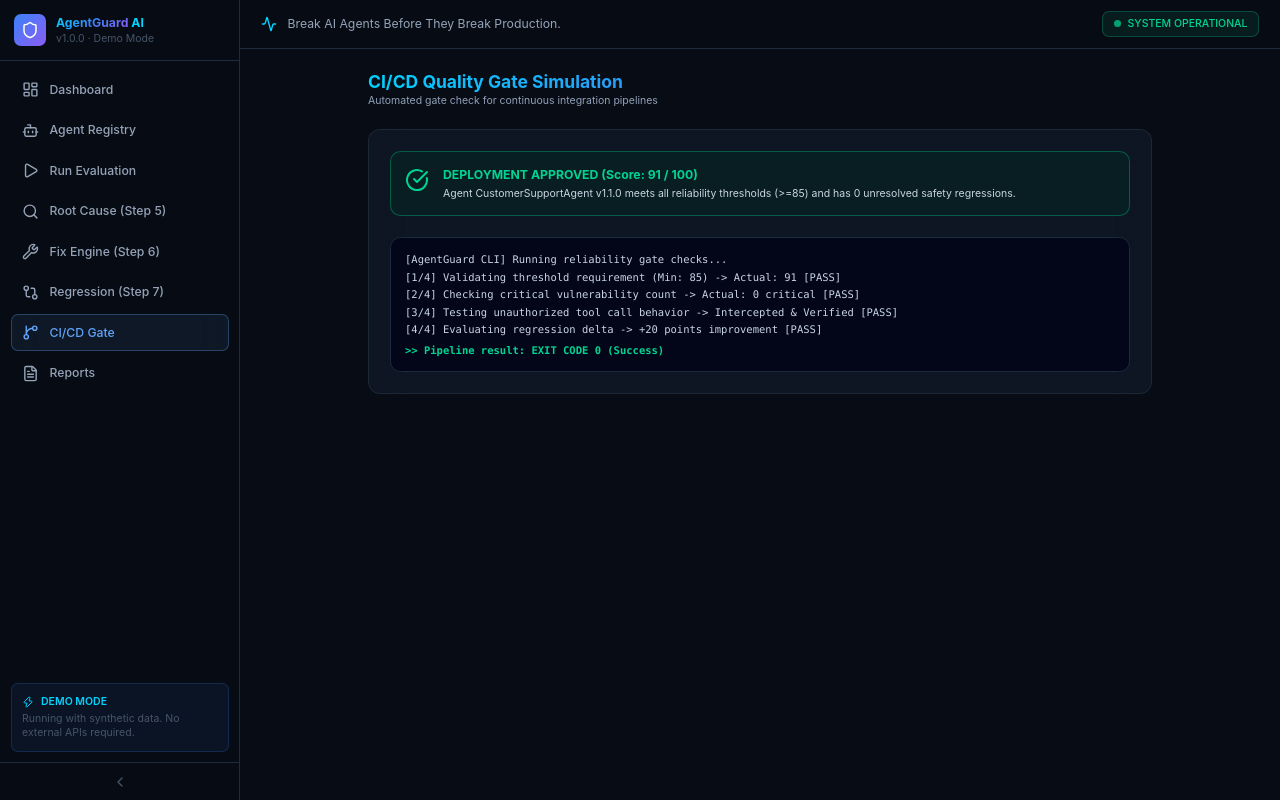
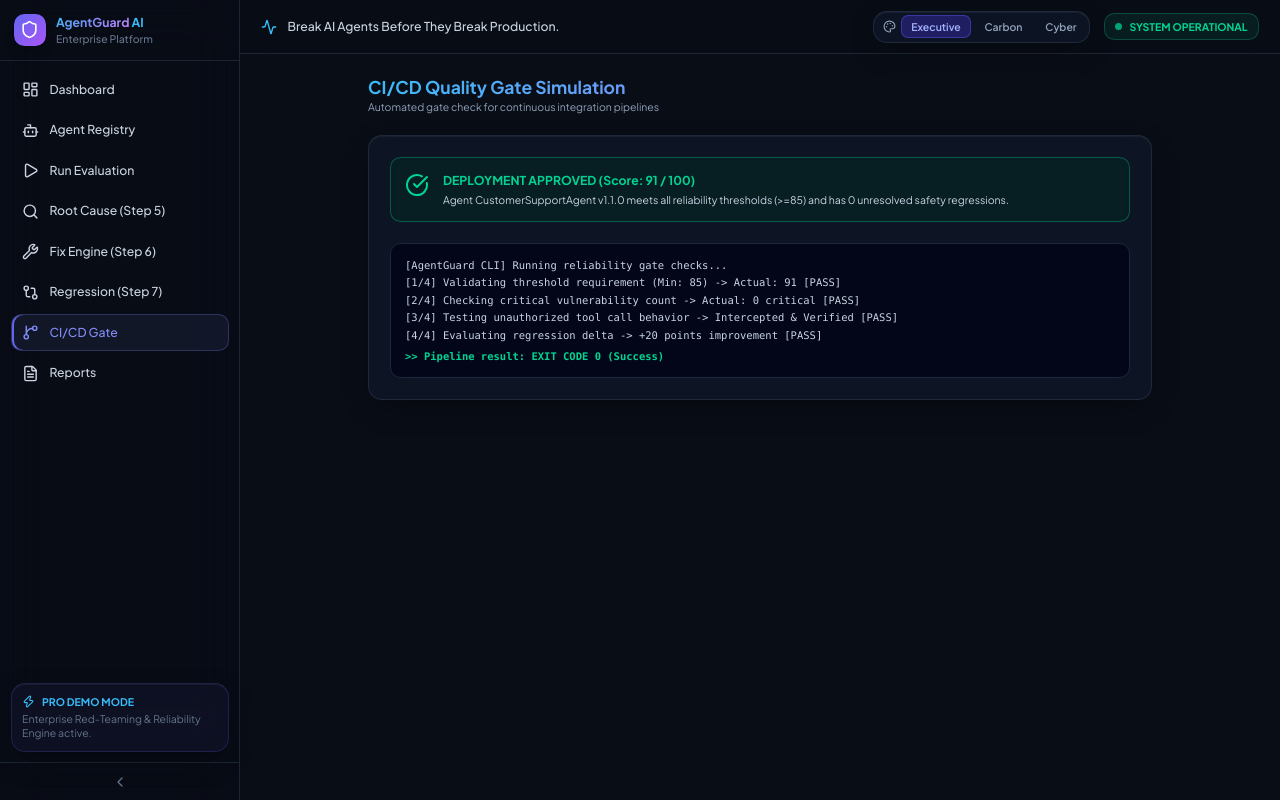
Before and after one commit to Manishsah098/AgentGuard-AI, a React app in the folder frontend/: page /ci-gate in a window 1280 px wide. Built offline with nearby package versions, Linux system fonts and the light colour scheme; the HTML template or start-up script is replaced by a standard one.

Commit message:
style: upgrade background theme to professional executive dark glass with theme switcher

```diff
--- a/frontend/src/components/Layout.jsx
+++ b/frontend/src/components/Layout.jsx
@@ -1,9 +1,9 @@
-import { useState } from 'react'
+import { useState, useEffect } from 'react'
 import { Link, useLocation } from 'react-router-dom'
 import {
   Shield, LayoutDashboard, Bot, Play, GitCompare,
   FileText, GitBranch, Activity, ChevronLeft, ChevronRight,
-  Zap, AlertTriangle, Wrench, Search
+  Zap, Wrench, Search, Palette
 } from 'lucide-react'
 
 const navItems = [
@@ -19,25 +19,30 @@ const navItems = [
 
 export default function Layout({ children }) {
   const [collapsed, setCollapsed] = useState(false)
+  const [theme, setTheme] = useState('executive')
   const location = useLocation()
 
+  useEffect(() => {
+    document.documentElement.setAttribute('data-theme', theme)
+  }, [theme])
+
   return (
-    <div className="flex min-h-screen bg-grid" style={{ background: 'var(--color-bg-primary)' }}>
+    <div className="flex min-h-screen bg-grid transition-colors duration-300" style={{ background: 'var(--color-bg-primary)' }}>
       {/* Sidebar */}
       <aside
         className="flex flex-col fixed left-0 top-0 h-full z-40 transition-all duration-300"
         style={{
           width: collapsed ? '64px' : '240px',
-          background: 'rgba(8, 12, 20, 0.95)',
+          background: 'rgba(9, 13, 22, 0.92)',
           borderRight: '1px solid var(--color-border)',
-          backdropFilter: 'blur(20px)',
+          backdropFilter: 'blur(24px)',
         }}
       >
         {/* Logo */}
         <div className="flex items-center gap-3 p-4 border-b" style={{ borderColor: 'var(--color-border)' }}>
-          <div className="flex items-center justify-center w-9 h-9 rounded-lg flex-shrink-0"
-               style={{ background: 'linear-gradient(135deg, #3b82f6, #8b5cf6)' }}>
-            <Shield size={18} className="text-white" />
+          <div className="flex items-center justify-center w-9 h-9 rounded-xl flex-shrink-0 shadow-lg"
+               style={{ background: 'linear-gradient(135deg, #6366f1, #a855f7)' }}>
+            <Shield size={19} className="text-white" />
           </div>
           {!collapsed && (
             <div>
@@ -45,7 +50,7 @@ export default function Layout({ children }) {
                 <span className="gradient-text">AgentGuard</span>
                 <span style={{ color: 'var(--color-accent-cyan)' }}> AI</span>
               </div>
-              <div className="text-xs" style={{ color: 'var(--color-text-muted)' }}>v1.0.0 · Demo Mode</div>
+              <div className="text-xs font-medium" style={{ color: 'var(--color-text-muted)' }}>Enterprise Platform</div>
             </div>
           )}
         </div>
@@ -55,17 +60,17 @@ export default function Layout({ children }) {
           {navItems.map(({ path, label, icon: Icon, accent }) => {
             const isActive = location.pathname === path ||
               (path !== '/' && location.pathname.startsWith(path))
-            const activeColor = accent || '#60a5fa'
+            const activeColor = accent || '#818cf8'
             return (
               <Link
                 key={path}
                 to={path}
-                className={`nav-item flex items-center gap-3 px-3 py-2.5 rounded-lg border transition-all ${
+                className={`nav-item flex items-center gap-3 px-3 py-2.5 rounded-xl border transition-all ${
                   isActive ? 'active' : 'border-transparent'
                 }`}
                 style={{
                   color: isActive ? activeColor : 'var(--color-text-secondary)',
-                  borderColor: isActive ? `${activeColor}50` : 'transparent',
+                  borderColor: isActive ? `${activeColor}40` : 'transparent',
                   background: isActive ? `${activeColor}15` : 'transparent',
                 }}
                 title={collapsed ? label : ''}
@@ -79,13 +84,13 @@ export default function Layout({ children }) {
 
         {/* Demo Mode Badge */}
         {!collapsed && (
-          <div className="m-3 p-3 rounded-lg" style={{ background: 'rgba(59,130,246,0.08)', border: '1px solid rgba(59,130,246,0.2)' }}>
+          <div className="m-3 p-3 rounded-xl glass-card" style={{ background: 'rgba(99,102,241,0.06)', border: '1px solid rgba(99,102,241,0.2)' }}>
             <div className="flex items-center gap-2 mb-1">
-              <Zap size={12} style={{ color: 'var(--color-accent-cyan)' }} />
-              <span className="text-xs font-semibold" style={{ color: 'var(--color-accent-cyan)' }}>DEMO MODE</span>
+              <Zap size={13} style={{ color: 'var(--color-accent-cyan)' }} />
+              <span className="text-xs font-bold" style={{ color: 'var(--color-accent-cyan)' }}>PRO DEMO MODE</span>
             </div>
             <p className="text-xs" style={{ color: 'var(--color-text-muted)' }}>
-              Running with synthetic data. No external APIs required.
+              Enterprise Red-Teaming & Reliability Engine active.
             </p>
           </div>
         )}
@@ -108,21 +113,42 @@ export default function Layout({ children }) {
         {/* Top Bar */}
         <header className="sticky top-0 z-30 flex items-center justify-between px-6 py-3"
           style={{
-            background: 'rgba(8,12,20,0.9)',
+            background: 'rgba(9, 13, 22, 0.85)',
             borderBottom: '1px solid var(--color-border)',
             backdropFilter: 'blur(20px)',
           }}>
           <div className="flex items-center gap-3">
             <Activity size={16} style={{ color: 'var(--color-accent-cyan)' }} />
-            <span className="text-sm" style={{ color: 'var(--color-text-secondary)' }}>
+            <span className="text-sm font-medium" style={{ color: 'var(--color-text-secondary)' }}>
               Break AI Agents Before They Break Production.
             </span>
           </div>
-          <div className="flex items-center gap-3">
-            <div className="flex items-center gap-2 px-3 py-1.5 rounded-lg"
+
+          <div className="flex items-center gap-4">
+            {/* Theme Selector */}
+            <div className="flex items-center gap-1.5 p-1 rounded-xl glass-card" style={{ border: '1px solid var(--color-border)' }}>
+              <Palette size={13} className="ml-1.5 text-slate-400" />
+              {[
+                { id: 'executive', name: 'Executive' },
+                { id: 'carbon', name: 'Carbon' },
+                { id: 'cyber', name: 'Cyber' },
+              ].map(t => (
+                <button
+                  key={t.id}
+                  onClick={() => setTheme(t.id)}
+                  className={`px-2.5 py-1 rounded-lg text-xs font-semibold transition-all ${
+                    theme === t.id ? 'bg-indigo-600/30 text-indigo-300 border border-indigo-500/40' : 'text-slate-400 hover:text-slate-200'
+                  }`}
+                >
+                  {t.name}
+                </button>
+              ))}
+            </div>
+
+            <div className="flex items-center gap-2 px-3 py-1.5 rounded-xl"
                  style={{ background: 'rgba(16,185,129,0.1)', border: '1px solid rgba(16,185,129,0.3)' }}>
               <div className="w-2 h-2 rounded-full bg-emerald-400 animate-pulse" />
-              <span className="text-xs font-medium text-emerald-400">SYSTEM OPERATIONAL</span>
+              <span className="text-xs font-bold text-emerald-400">SYSTEM OPERATIONAL</span>
             </div>
           </div>
         </header>
--- a/frontend/src/index.css
+++ b/frontend/src/index.css
@@ -1,22 +1,59 @@
+@import url('https://fonts.googleapis.com/css2?family=Inter:wght@300;400;500;600;700;800&family=Plus+Jakarta+Sans:wght@400;500;600;700;800&display=swap');
 @import "tailwindcss";
 
 @layer base {
-  :root {
-    --color-bg-primary: #080c14;
-    --color-bg-secondary: #0d1421;
-    --color-bg-card: #111827;
-    --color-bg-elevated: #1a2234;
-    --color-border: #1e2d3d;
-    --color-border-bright: #2d4a6b;
-    --color-accent-cyan: #00d4ff;
+  :root, [data-theme="executive"] {
+    --color-bg-primary: #090d16;
+    --color-bg-secondary: #0f172a;
+    --color-bg-card: rgba(15, 23, 42, 0.75);
+    --color-bg-elevated: rgba(30, 41, 59, 0.7);
+    --color-border: rgba(51, 65, 85, 0.5);
+    --color-border-bright: rgba(99, 102, 241, 0.35);
+    --color-accent-cyan: #38bdf8;
+    --color-accent-blue: #6366f1;
+    --color-accent-purple: #a855f7;
+    --color-accent-green: #10b981;
+    --color-accent-red: #f43f5e;
+    --color-accent-orange: #fb923c;
+    --color-text-primary: #f8fafc;
+    --color-text-secondary: #cbd5e1;
+    --color-text-muted: #64748b;
+  }
+
+  [data-theme="carbon"] {
+    --color-bg-primary: #0c0e12;
+    --color-bg-secondary: #161a23;
+    --color-bg-card: rgba(22, 26, 35, 0.85);
+    --color-bg-elevated: rgba(32, 38, 50, 0.8);
+    --color-border: rgba(75, 85, 99, 0.4);
+    --color-border-bright: rgba(59, 130, 246, 0.4);
+    --color-accent-cyan: #60a5fa;
     --color-accent-blue: #3b82f6;
-    --color-accent-purple: #8b5cf6;
+    --color-accent-purple: #818cf8;
+    --color-accent-green: #34d399;
+    --color-accent-red: #fb7185;
+    --color-accent-orange: #f59e0b;
+    --color-text-primary: #f9fafb;
+    --color-text-secondary: #e5e7eb;
+    --color-text-muted: #9ca3af;
+  }
+
+  [data-theme="cyber"] {
+    --color-bg-primary: #040914;
+    --color-bg-secondary: #0a1329;
+    --color-bg-card: rgba(10, 19, 41, 0.8);
+    --color-bg-elevated: rgba(16, 28, 58, 0.8);
+    --color-border: rgba(14, 116, 144, 0.4);
+    --color-border-bright: rgba(6, 182, 212, 0.5);
+    --color-accent-cyan: #06b6d4;
+    --color-accent-blue: #0284c7;
+    --color-accent-purple: #10b981;
     --color-accent-green: #10b981;
-    --color-accent-red: #ef4444;
-    --color-accent-orange: #f59e0b;
-    --color-text-primary: #e2e8f0;
-    --color-text-secondary: #94a3b8;
-    --color-text-muted: #475569;
+    --color-accent-red: #f43f5e;
+    --color-accent-orange: #fb923c;
+    --color-text-primary: #f0f9ff;
+    --color-text-secondary: #bae6fd;
+    --color-text-muted: #38bdf8;
   }
 
   * {
@@ -32,8 +69,13 @@
 
   body {
     background-color: var(--color-bg-primary);
+    background-image:
+      radial-gradient(circle at 15% 15%, rgba(99, 102, 241, 0.08) 0%, transparent 40%),
+      radial-gradient(circle at 85% 20%, rgba(56, 189, 248, 0.06) 0%, transparent 35%),
+      radial-gradient(circle at 50% 80%, rgba(168, 85, 247, 0.05) 0%, transparent 45%);
+    background-attachment: fixed;
     color: var(--color-text-primary);
-    font-family: 'Inter', 'SF Pro Display', -apple-system, BlinkMacSystemFont, sans-serif;
+    font-family: 'Plus Jakarta Sans', 'Inter', -apple-system, BlinkMacSystemFont, sans-serif;
     line-height: 1.6;
     min-height: 100vh;
     overflow-x: hidden;
@@ -49,8 +91,8 @@
   }
 
   ::-webkit-scrollbar-thumb {
-    background: var(--color-border-bright);
-    border-radius: 3px;
+    background: rgba(148, 163, 184, 0.2);
+    border-radius: 4px;
   }
 
   ::-webkit-scrollbar-thumb:hover {
@@ -60,112 +102,119 @@
 
 @layer utilities {
   .glass-card {
-    background: rgba(17, 24, 39, 0.8);
-    backdrop-filter: blur(20px);
-    -webkit-backdrop-filter: blur(20px);
-    border: 1px solid rgba(30, 45, 61, 0.8);
-    border-radius: 12px;
+    background: var(--color-bg-card);
+    backdrop-filter: blur(16px);
+    -webkit-backdrop-filter: blur(16px);
+    border: 1px solid var(--color-border);
+    box-shadow: 0 10px 30px -10px rgba(0, 0, 0, 0.5), inset 0 1px 0 0 rgba(255, 255, 255, 0.05);
+    border-radius: 14px;
+    transition: border-color 0.2s ease, box-shadow 0.2s ease, transform 0.2s ease;
+  }
+
+  .glass-card:hover {
+    border-color: var(--color-border-bright);
+    box-shadow: 0 12px 35px -8px rgba(0, 0, 0, 0.6), 0 0 20px -5px rgba(99, 102, 241, 0.15);
   }
 
   .glass-card-elevated {
-    background: rgba(26, 34, 52, 0.9);
+    background: var(--color-bg-elevated);
     backdrop-filter: blur(20px);
-    border: 1px solid rgba(45, 74, 107, 0.5);
-    border-radius: 12px;
+    border: 1px solid var(--color-border-bright);
+    box-shadow: 0 15px 35px -10px rgba(0, 0, 0, 0.6), inset 0 1px 1px 0 rgba(255, 255, 255, 0.1);
+    border-radius: 14px;
   }
 
   .gradient-text {
-    background: linear-gradient(135deg, #00d4ff, #3b82f6, #8b5cf6);
+    background: linear-gradient(135deg, #38bdf8 0%, #818cf8 50%, #c084fc 100%);
     -webkit-background-clip: text;
     -webkit-text-fill-color: transparent;
     background-clip: text;
+    font-weight: 700;
   }
 
   .gradient-text-danger {
-    background: linear-gradient(135deg, #ef4444, #f59e0b);
+    background: linear-gradient(135deg, #f43f5e 0%, #fb923c 100%);
     -webkit-background-clip: text;
     -webkit-text-fill-color: transparent;
     background-clip: text;
+    font-weight: 700;
   }
 
   .gradient-text-success {
-    background: linear-gradient(135deg, #10b981, #3b82f6);
+    background: linear-gradient(135deg, #34d399 0%, #38bdf8 100%);
     -webkit-background-clip: text;
     -webkit-text-fill-color: transparent;
     background-clip: text;
+    font-weight: 700;
   }
 
   .glow-cyan {
-    box-shadow: 0 0 20px rgba(0, 212, 255, 0.15), 0 0 40px rgba(0, 212, 255, 0.05);
+    box-shadow: 0 0 25px rgba(56, 189, 248, 0.2), 0 0 50px rgba(56, 189, 248, 0.08);
   }
 
   .glow-red {
-    box-shadow: 0 0 20px rgba(239, 68, 68, 0.2), 0 0 40px rgba(239, 68, 68, 0.08);
+    box-shadow: 0 0 25px rgba(244, 63, 94, 0.25), 0 0 50px rgba(244, 63, 94, 0.1);
   }
 
   .glow-green {
-    box-shadow: 0 0 20px rgba(16, 185, 129, 0.2), 0 0 40px rgba(16, 185, 129, 0.08);
+    box-shadow: 0 0 25px rgba(16, 185, 129, 0.25), 0 0 50px rgba(16, 185, 129, 0.1);
   }
 
   .glow-purple {
-    box-shadow: 0 0 20px rgba(139, 92, 246, 0.2), 0 0 40px rgba(139, 92, 246, 0.08);
-  }
-
-  .animate-pulse-slow {
-    animation: pulse 3s cubic-bezier(0.4, 0, 0.6, 1) infinite;
+    box-shadow: 0 0 25px rgba(168, 85, 247, 0.25), 0 0 50px rgba(168, 85, 247, 0.1);
   }
 
   .bg-grid {
     background-image:
-      linear-gradient(rgba(30, 45, 61, 0.3) 1px, transparent 1px),
-      linear-gradient(90deg, rgba(30, 45, 61, 0.3) 1px, transparent 1px);
-    background-size: 40px 40px;
+      linear-gradient(rgba(255, 255, 255, 0.02) 1px, transparent 1px),
+      linear-gradient(90deg, rgba(255, 255, 255, 0.02) 1px, transparent 1px);
+    background-size: 32px 32px;
   }
 
   .severity-critical {
-    color: #ef4444;
-    background: rgba(239, 68, 68, 0.1);
-    border: 1px solid rgba(239, 68, 68, 0.3);
+    color: #f43f5e;
+    background: rgba(244, 63, 94, 0.12);
+    border: 1px solid rgba(244, 63, 94, 0.35);
   }
 
   .severity-high {
-    color: #f59e0b;
-    background: rgba(245, 158, 11, 0.1);
-    border: 1px solid rgba(245, 158, 11, 0.3);
+    color: #fb923c;
+    background: rgba(251, 146, 60, 0.12);
+    border: 1px solid rgba(251, 146, 60, 0.35);
   }
 
   .severity-medium {
-    color: #3b82f6;
-    background: rgba(59, 130, 246, 0.1);
-    border: 1px solid rgba(59, 130, 246, 0.3);
+    color: #818cf8;
+    background: rgba(129, 140, 248, 0.12);
+    border: 1px solid rgba(129, 140, 248, 0.35);
   }
 
   .severity-low {
-    color: #10b981;
-    background: rgba(16, 185, 129, 0.1);
-    border: 1px solid rgba(16, 185, 129, 0.3);
+    color: #34d399;
+    background: rgba(52, 211, 153, 0.12);
+    border: 1px solid rgba(52, 211, 153, 0.35);
   }
 
   .status-pass {
-    color: #10b981;
-    background: rgba(16, 185, 129, 0.1);
+    color: #34d399;
+    background: rgba(52, 211, 153, 0.12);
   }
 
   .status-fail {
-    color: #ef4444;
-    background: rgba(239, 68, 68, 0.1);
+    color: #f43f5e;
+    background: rgba(244, 63, 94, 0.12);
   }
 
   .status-critical {
-    color: #ef4444;
-    background: rgba(239, 68, 68, 0.15);
-    border: 1px solid rgba(239, 68, 68, 0.4);
+    color: #f43f5e;
+    background: rgba(244, 63, 94, 0.18);
+    border: 1px solid rgba(244, 63, 94, 0.45);
     animation: criticalPulse 2s ease-in-out infinite;
   }
 
   @keyframes criticalPulse {
-    0%, 100% { box-shadow: 0 0 0 0 rgba(239, 68, 68, 0); }
-    50% { box-shadow: 0 0 0 4px rgba(239, 68, 68, 0.1); }
+    0%, 100% { box-shadow: 0 0 0 0 rgba(244, 63, 94, 0); }
+    50% { box-shadow: 0 0 0 4px rgba(244, 63, 94, 0.15); }
   }
 
   .score-ring {
@@ -173,47 +222,53 @@
   }
 
   .nav-item {
-    transition: all 0.2s ease;
+    transition: all 0.2s cubic-bezier(0.4, 0, 0.2, 1);
   }
 
   .nav-item:hover {
-    background: rgba(59, 130, 246, 0.1);
-    border-color: rgba(59, 130, 246, 0.3);
+    background: rgba(255, 255, 255, 0.04);
+    border-color: rgba(255, 255, 255, 0.1);
+    transform: translateX(2px);
   }
 
   .nav-item.active {
-    background: rgba(59, 130, 246, 0.15);
-    border-color: rgba(59, 130, 246, 0.5);
-    color: #60a5fa;
+    background: linear-gradient(90deg, rgba(99, 102, 241, 0.18) 0%, rgba(99, 102, 241, 0.05) 100%);
+    border-color: rgba(99, 102, 241, 0.4);
+    color: #818cf8;
+    box-shadow: inset 2px 0 0 0 #6366f1;
   }
 
   .btn-primary {
-    background: linear-gradient(135deg, #3b82f6, #8b5cf6);
+    background: linear-gradient(135deg, #6366f1 0%, #4f46e5 100%);
+    box-shadow: 0 4px 15px rgba(99, 102, 241, 0.35);
     transition: all 0.2s ease;
   }
 
   .btn-primary:hover {
     transform: translateY(-1px);
-    box-shadow: 0 8px 25px rgba(59, 130, 246, 0.3);
+    box-shadow: 0 8px 25px rgba(99, 102, 241, 0.45);
+    background: linear-gradient(135deg, #4f46e5 0%, #4338ca 100%);
   }
 
   .btn-danger {
-    background: linear-gradient(135deg, #ef4444, #f59e0b);
+    background: linear-gradient(135deg, #f43f5e 0%, #e11d48 100%);
+    box-shadow: 0 4px 15px rgba(244, 63, 94, 0.35);
     transition: all 0.2s ease;
   }
 
   .btn-danger:hover {
     transform: translateY(-1px);
-    box-shadow: 0 8px 25px rgba(239, 68, 68, 0.3);
+    box-shadow: 0 8px 25px rgba(244, 63, 94, 0.45);
   }
 
   .metric-card {
-    transition: all 0.3s ease;
+    transition: all 0.25s cubic-bezier(0.4, 0, 0.2, 1);
   }
 
   .metric-card:hover {
-    transform: translateY(-2px);
-    border-color: rgba(59, 130, 246, 0.4);
+    transform: translateY(-3px);
+    border-color: rgba(99, 102, 241, 0.35);
+    box-shadow: 0 15px 30px -10px rgba(0, 0, 0, 0.6), 0 0 20px rgba(99, 102, 241, 0.12);
   }
 
   .trace-node {
```
